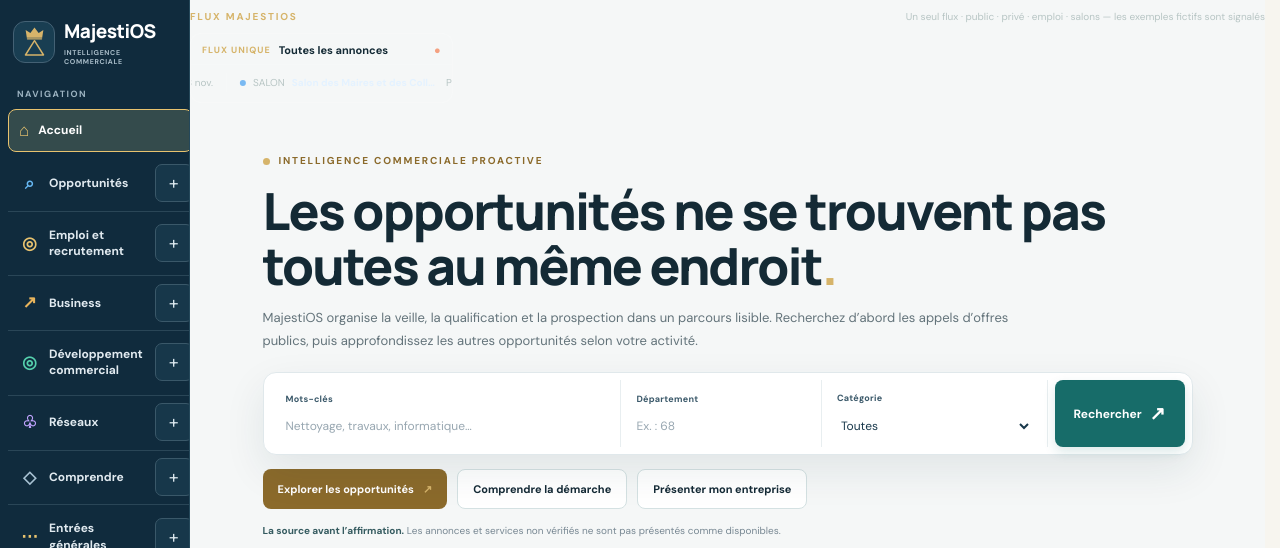
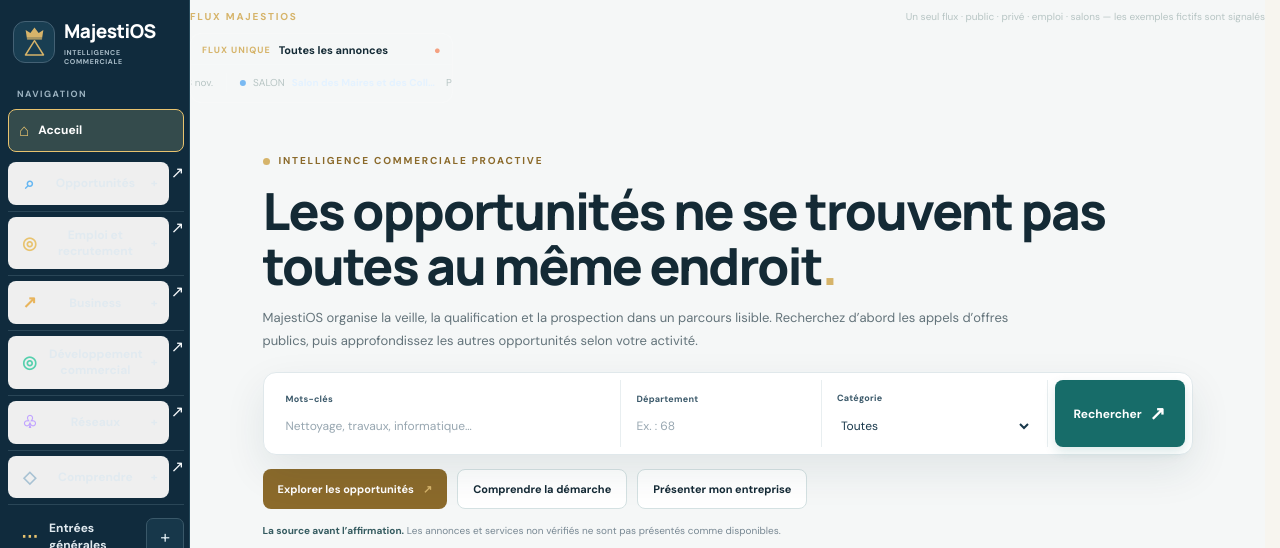
Before and after one commit to Chexpeer/Majestios, a Next.js app: page / in a window 1280 px wide. Shown: the top 548 px of the page. Built offline with nearby package versions, Linux system fonts and the light colour scheme; no server answers.

Commit message:
Make navigation menus expand on touch and click

```diff
--- a/src/components/homepage-navigation.tsx
+++ b/src/components/homepage-navigation.tsx
@@ -79,41 +79,32 @@ export default function HomepageNavigation() {
     return (
       <div key={node.href} className={containerClass}>
         <div className="home-sidebar-top-row">
-          <Link
-            href={node.href}
-            onClick={(event) => {
-              // Premier toucher : dérouler le dossier. Un toucher sur son libellé
-              // lorsqu'il est déjà ouvert permet d'accéder à sa page.
-              if (children.length > 0 && !open) {
-                event.preventDefault();
-                toggleNode(node.href);
-                return;
-              }
-              closeMobile();
-            }}
-            className={linkClass}
-            aria-current={pathname === node.href ? "page" : undefined}
-            aria-haspopup={children.length > 0 ? "true" : undefined}
-            aria-expanded={children.length > 0 ? open : undefined}
-          >
-            {depth === 0 ? <span className="home-sidebar-icon" aria-hidden="true">{icons[node.href] ?? "◇"}</span> : null}
-            <span className={depth === 0 ? "home-sidebar-label" : undefined}>{node.label}</span>
-            {depth > 0 ? statusBadge(node.status) : null}
-          </Link>
           {children.length > 0 ? (
-            <button
-              type="button"
-              className="home-sidebar-expand"
-              aria-label={`${open ? "Masquer" : "Afficher"} les dossiers de ${node.label}`}
-              aria-expanded={open}
-              onClick={() => toggleNode(node.href)}
-            >
-              <span aria-hidden="true">{open ? "−" : "+"}</span>
-            </button>
-          ) : null}
+            <>
+              <button
+                type="button"
+                className={`${linkClass} home-sidebar-menu-toggle`}
+                aria-expanded={open}
+                aria-controls={`submenu-${node.href.replace(/[^a-zA-Z0-9_-]/g, "-")}`}
+                onClick={() => toggleNode(node.href)}
+              >
+                {depth === 0 ? <span className="home-sidebar-icon" aria-hidden="true">{icons[node.href] ?? "◇"}</span> : null}
+                <span className={depth === 0 ? "home-sidebar-label" : undefined}>{node.label}</span>
+                {depth > 0 ? statusBadge(node.status) : null}
+                <span className="home-sidebar-inline-chevron" aria-hidden="true">{open ? "−" : "+"}</span>
+              </button>
+              <Link href={node.href} onClick={closeMobile} className="home-sidebar-direct-link" aria-label={`Ouvrir le dossier ${node.label}`} aria-current={pathname === node.href ? "page" : undefined}>↗</Link>
+            </>
+          ) : (
+            <Link href={node.href} onClick={closeMobile} className={linkClass} aria-current={pathname === node.href ? "page" : undefined}>
+              {depth === 0 ? <span className="home-sidebar-icon" aria-hidden="true">{icons[node.href] ?? "◇"}</span> : null}
+              <span className={depth === 0 ? "home-sidebar-label" : undefined}>{node.label}</span>
+              {depth > 0 ? statusBadge(node.status) : null}
+            </Link>
+          )}
         </div>
         {open ? (
-          <div className={childrenClass} aria-label={`Sous-rubriques de ${node.label}`}>
+          <div id={`submenu-${node.href.replace(/[^a-zA-Z0-9_-]/g, "-")}`} className={childrenClass} aria-label={`Sous-rubriques de ${node.label}`}>
             {children.map((child) => renderNode(child, depth + 1))}
           </div>
         ) : null}
```
